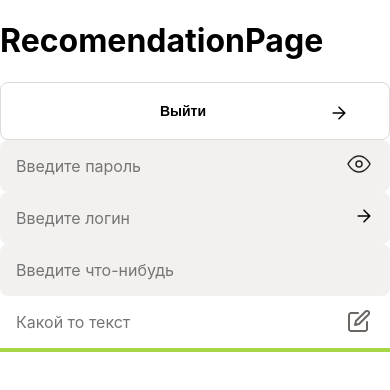
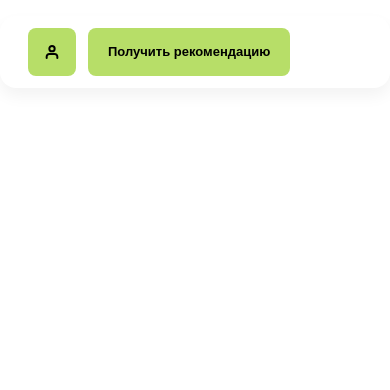
Before and after one commit to Phizick/team-one, a React (Create React App) app in the folder team-one/: page /login in a window 390 px wide. Both pictures are taken after typing "name@example.com", "Sample123" into the empty fields and a click on the button 336 px from the left and 505 px from the top of the page. Shown: the top 390 px of the page. Built offline with nearby package versions, Linux system fonts and the light colour scheme.

Commit message:
feat&style:(frontend-header): Адаптив Страницы Login, компонент Header

```diff
--- a/team-one/src/components/App/App.jsx
+++ b/team-one/src/components/App/App.jsx
@@ -1,7 +1,7 @@
 import { Route, Switch } from "react-router-dom";
 import { ErrorPage } from "../../pages/ErrorPage/ErrorPage";
 import { LoginPage } from "../../pages/LoginPage/LoginPage";
-import { RecomendationPage } from "../../pages/RecomendationPage/RecomendationPage";
+import { MyProjects } from "../../pages/MyProjects/MyProjects";
 import { ProtectedRoute } from "../ProtectedRoute/ProtectedRoute";
 import stlyesApp from "./App.module.css";
 export const App = () => {
@@ -9,7 +9,7 @@ export const App = () => {
     <div className={stlyesApp.app}>
       <Switch>
         <ProtectedRoute path="/" exact={true}>
-          <RecomendationPage />
+          <MyProjects />
         </ProtectedRoute>
         <Route path="/login" exact={true}>
           <LoginPage />
--- a/team-one/src/components/Button/Button.jsx
+++ b/team-one/src/components/Button/Button.jsx
@@ -27,6 +27,8 @@ export const Button = ({
       ? stylesButton.button_170
       : width === 48
       ? stylesButton.button_48
+      : width === 210
+      ? stylesButton.button_210
       : "";
   const directionImg = direction_img === "left" ? stylesButton.img_left : "";
 
--- a/team-one/src/components/Button/Button.module.css
+++ b/team-one/src/components/Button/Button.module.css
@@ -91,6 +91,18 @@
   max-width: 170px;
 }
 
+
+.button_210 {
+  padding: 16px 20px;
+  display: flex;
+  justify-content: center;
+  align-items: center;
+}
+
+.button_210 > .text {
+  font-size: 13px;
+}
+
 .button_48 {
   padding: 0;
   display: flex;
@@ -109,6 +121,7 @@
   left: 40px;
 }
 
+
 @media screen and (max-width: 300px) {
   .button {
     width: 40px;
--- /dev/null
+++ b/team-one/src/components/Header/Header.jsx
@@ -0,0 +1,17 @@
+import { Button } from "../Button/Button";
+import styleHeader from './Header.module.css';
+import user from '../../images/user.svg';
+export const Header = () => {
+    return (
+        <header className={styleHeader.header}>
+        <div className={styleHeader.profile}>
+        <Button type="primary" width={48} img={user}/>
+        <p className={styleHeader.profile_name}>{window.localStorage.getItem('login')}</p>
+        </div>
+        <div className={styleHeader.button}>
+        <Button type="primary" width={210}>Получить рекомендацию</Button>
+        </div>
+        </header>
+    )
+
+}
--- /dev/null
+++ b/team-one/src/components/Header/Header.module.css
@@ -0,0 +1,38 @@
+.header {
+  display: flex;
+  justify-content: space-between;
+  align-items: center;
+  background: var(--Gradation-100);
+  box-shadow: 0px 8px 16px rgba(0, 0, 0, 0.05);
+  border-radius: 16px;
+  padding: 16px;
+  margin-top: 16px;
+}
+
+.profile {
+  display: flex;
+  align-items: center;
+  gap: 18px;
+}
+
+.profile_name {
+  margin: 0;
+}
+
+.button {
+  max-width: 210px;
+}
+
+@media screen and (max-width: 768px) {
+  .header {
+    padding: 12px 28px;
+    gap: 12px;
+    justify-content: start;
+  }
+  .profile_name {
+    display: none;
+  }
+  .button {
+    max-width: 100%;
+  }
+}
--- a/team-one/src/pages/LoginPage/LoginPage.module.css
+++ b/team-one/src/pages/LoginPage/LoginPage.module.css
@@ -1,6 +1,7 @@
 .div {
   max-width: 344px;
   margin: 291px auto;
+  padding: 8px 16px;
 }
 
 .title {
--- /dev/null
+++ b/team-one/src/pages/MyProjects/MyProjects.jsx
@@ -0,0 +1,8 @@
+import { Header } from '../../components/Header/Header';
+export const MyProjects = () => {
+    return (
+        <div>
+        <Header/>
+        </div>
+    )
+}
```
Also changed, not shown: team-one/src/images/user.svg (added), team-one/src/pages/MyProjects/MyProjects.module.css (added).
